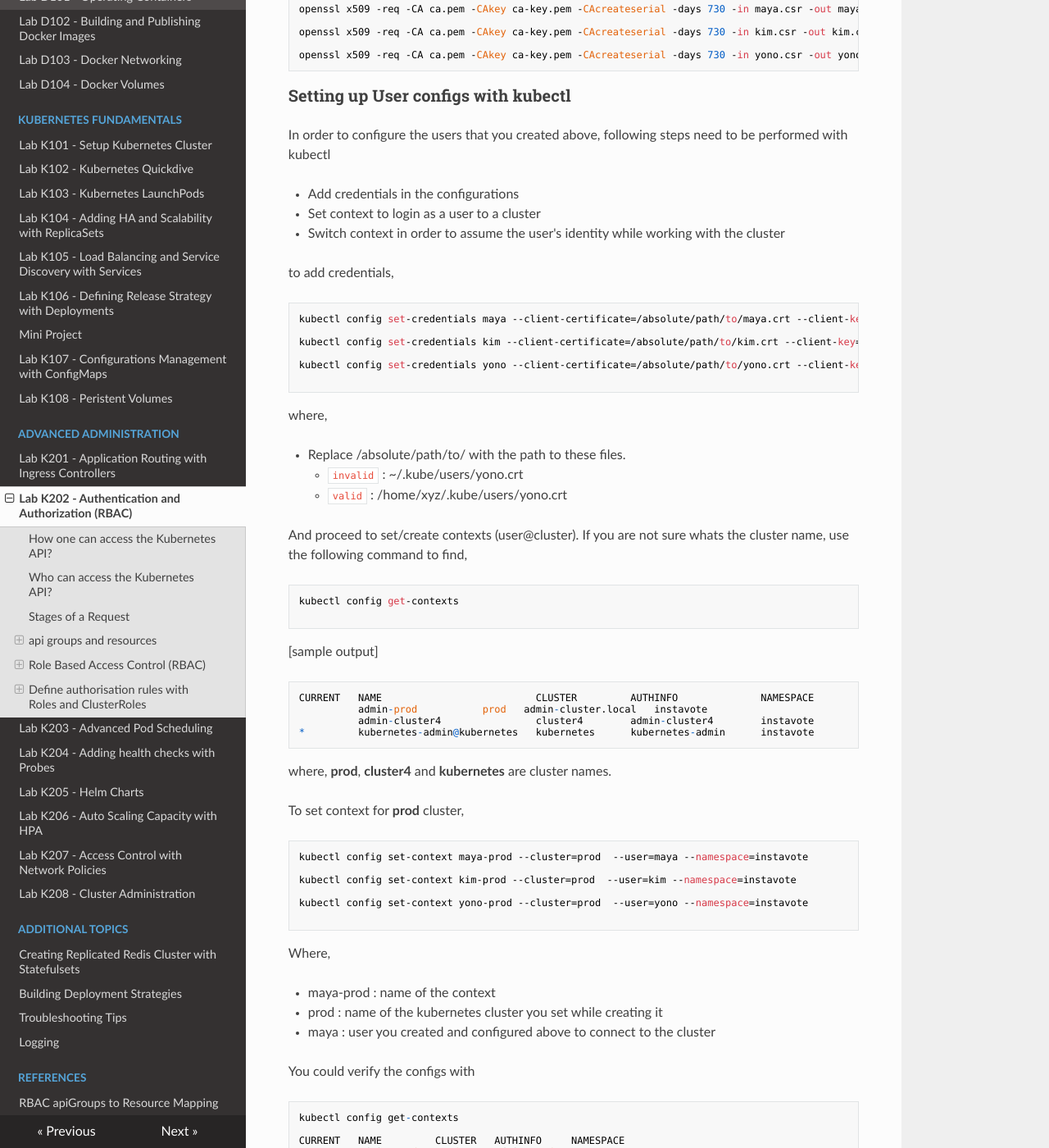
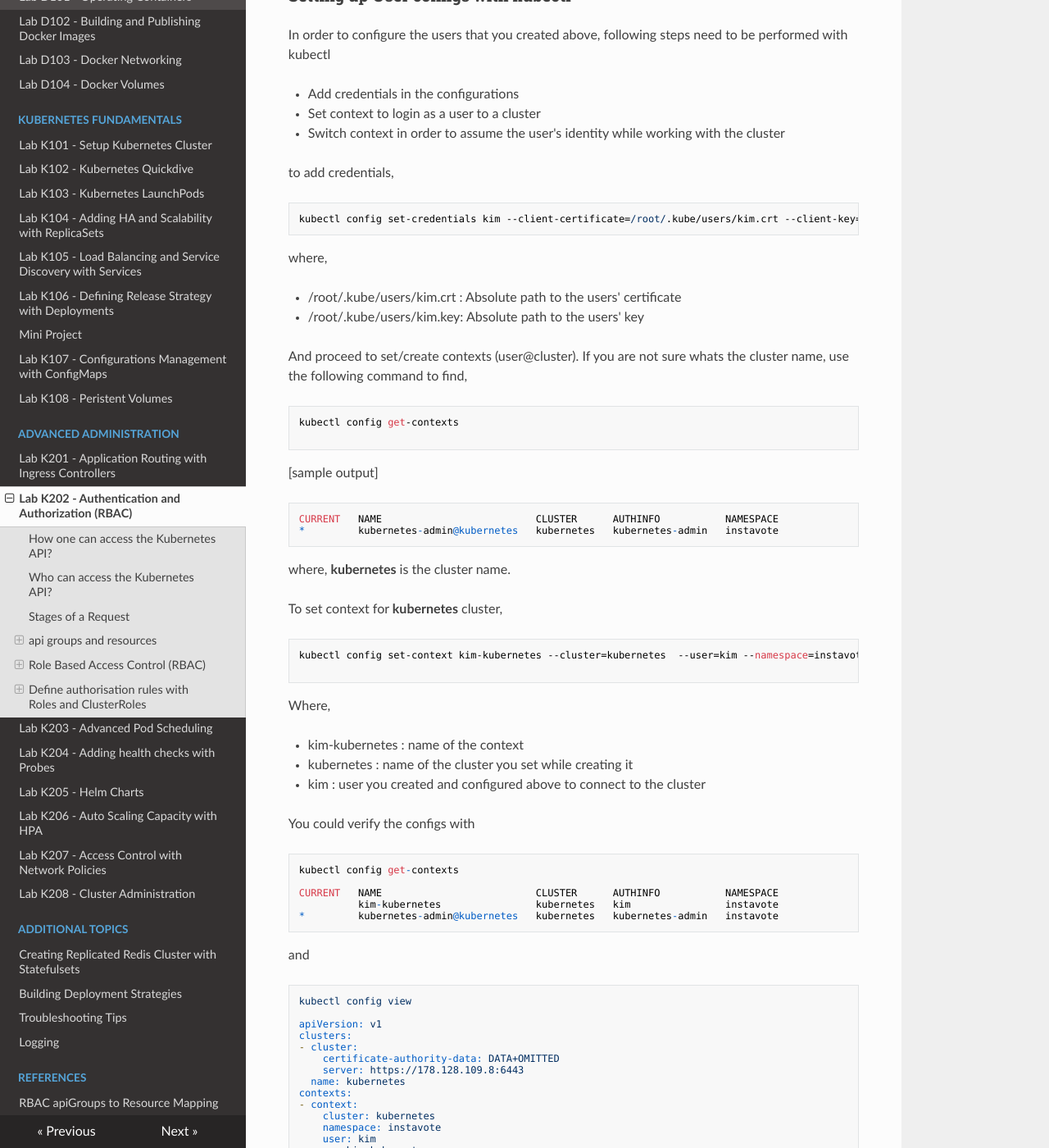
Before and after one commit to schoolofdevops/kubernetes-labguide, an MkDocs documentation site: the page built from chapters/configuring_authentication_and_authorization.md, in a window 1280 px wide and 1400 px high, scrolled down 3828 px. Shown: the whole window at 82% size. Built offline with MkDocs 1.6.1, drawn with Linux system fonts in a browser that asks for light colours; nearby versions of some CDN libraries; old or Windows-style settings are respelled for this version of MkDocs; some of the changed text lies outside the part shown.

Commit message:
updated rbac lab to create only one user, and tested it with kubeadm setup

````diff
--- a/chapters/configuring_authentication_and_authorization.md
+++ b/chapters/configuring_authentication_and_authorization.md
@@ -79,16 +79,14 @@ Generate the user's private key
 mkdir -p  ~/.kube/users
 cd ~/.kube/users
 
-openssl genrsa -out maya.key 2048
 openssl genrsa -out kim.key 2048
-openssl genrsa -out yono.key 2048
 
 ```
 
 [sample Output]
 
 ```
-openssl genrsa -out maya.key 2048
+openssl genrsa -out kim.key 2048
 Generating RSA private key, 2048 bit long modulus
 .............................................................+++
 .........................+++
@@ -105,9 +103,7 @@ Lets now create a **Certification Signing Request (CSR)** for each of the users.
 e.g.
 
 ```
-openssl req -new -key maya.key -out maya.csr -subj "/CN=maya/O=ops/O=example.org"
 openssl req -new -key kim.key -out kim.csr -subj "/CN=kim/O=dev/O=example.org"
-openssl req -new -key yono.key -out yono.csr -subj "/CN=yono/O=interns/O=example.org"
 
 ```
 
@@ -116,19 +112,18 @@ In order to be deemed authentic, these CSRs need to be signed by the **Certifica
   * Certificate : ca.crt (kubeadm) or ca.key (kubespray)
   * Pricate Key : ca.key (kubeadm) or ca-key.pem  (kubespray)
 
-You would typically find it at one of the following paths
+You would typically find it  the following paths
 
-  * /etc/kubernetes/pki (kubeadm)
-  * /etc/kubernetes/ssl (kubespray)
+  * /etc/kubernetes/pki
 
 To verify which one is your cert and which one is key, use the following command,
 
 ```
-$ file ca.pem
+$ file /etc/kubernetes/pki/ca.crt
 ca.pem: PEM certificate
 
 
-$ file ca-key.pem
+$ file /etc/kubernetes/pki/ca.key
 ca-key.pem: PEM RSA private key
 ```
 
@@ -146,11 +141,8 @@ In the example here, I have already downloaded **ca.pem** and **ca-key.pem** to
 Assuming all the files are in the same directory, sign the CSR as,
 
 ```
-openssl x509 -req -CA ca.pem -CAkey ca-key.pem -CAcreateserial -days 730 -in maya.csr -out maya.crt
+openssl x509 -req -CA /etc/kubernetes/pki/ca.crt -CAkey /etc/kubernetes/pki/ca.key -CAcreateserial -days 730 -in kim.csr -out kim.crt
 
-openssl x509 -req -CA ca.pem -CAkey ca-key.pem -CAcreateserial -days 730 -in kim.csr -out kim.crt
-
-openssl x509 -req -CA ca.pem -CAkey ca-key.pem -CAcreateserial -days 730 -in yono.csr -out yono.crt
 ```
 
 
@@ -167,19 +159,14 @@ In order to configure the users that you created above, following steps need to
 to add credentials,
 
 ```
-kubectl config set-credentials maya --client-certificate=/absolute/path/to/maya.crt --client-key=/absolute/path/to/maya.key
-
-kubectl config set-credentials kim --client-certificate=/absolute/path/to/kim.crt --client-key=~/.kube/users/kim.key
-
-kubectl config set-credentials yono --client-certificate=/absolute/path/to/yono.crt --client-key=~/.kube/users/yono.key
-
+kubectl config set-credentials kim --client-certificate=/root/.kube/users/kim.crt --client-key=/root/.kube/users/kim.key
 ```
 
 where,
 
-  * Replace /absolute/path/to/ with the path to these files.
-    * `invalid` :  ~/.kube/users/yono.crt
-    * `valid` :  /home/xyz/.kube/users/yono.crt
+  * /root/.kube/users/kim.crt : Absolute path to the users' certificate
+  * /root/.kube/users/kim.key: Absolute path to the users' key
+
 
 
 And proceed to set/create  contexts (user@cluster). If you are not sure whats the cluster name, use the following command to find,
@@ -191,30 +178,24 @@ kubectl config get-contexts
 [sample output]
 
 ```
-CURRENT   NAME                          CLUSTER         AUTHINFO              NAMESPACE
-          admin-prod           prod   admin-cluster.local   instavote
-          admin-cluster4                cluster4        admin-cluster4        instavote
-*         kubernetes-admin@kubernetes   kubernetes      kubernetes-admin      instavote
+CURRENT   NAME                          CLUSTER      AUTHINFO           NAMESPACE
+*         kubernetes-admin@kubernetes   kubernetes   kubernetes-admin   instavote
 ```
 
-where,  **prod**, **cluster4** and **kubernetes** are cluster names.
+where,  **kubernetes** is the  cluster name.
 
-To set context for **prod** cluster,
+To set context for **kubernetes** cluster,
 
 ```
-kubectl config set-context maya-prod --cluster=prod  --user=maya --namespace=instavote
-
-kubectl config set-context kim-prod --cluster=prod  --user=kim --namespace=instavote
-
-kubectl config set-context yono-prod --cluster=prod  --user=yono --namespace=instavote
+kubectl config set-context kim-kubernetes --cluster=kubernetes  --user=kim --namespace=instavote
 
 ```
 
 Where,
 
-  * maya-prod : name of the context
-  * prod  : name of the kubernetes cluster you set while creating it
-  * maya : user you created and configured above to connect to the cluster
+  * kim-kubernetes : name of the context
+  * kubernetes  : name of the  cluster you set while creating it
+  * kim : user you created and configured above to connect to the cluster
 
 
 You could verify the configs with
@@ -223,11 +204,9 @@ You could verify the configs with
 ```
 kubectl config get-contexts
 
-CURRENT   NAME         CLUSTER   AUTHINFO     NAMESPACE
-*         admin-prod   prod      admin-prod
-          kim-prod     prod      kim
-          maya-prod    prod      maya
-          yono-prod    prod      yono
+CURRENT   NAME                          CLUSTER      AUTHINFO           NAMESPACE
+          kim-kubernetes                kubernetes   kim                instavote
+*         kubernetes-admin@kubernetes   kubernetes   kubernetes-admin   instavote
 ```
 
 
@@ -240,55 +219,51 @@ kubectl config view
 apiVersion: v1
 clusters:
 - cluster:
-   certificate-authority-data: REDACTED
-   server: https://128.199.248.240:6443
- name: prod
+    certificate-authority-data: DATA+OMITTED
+    server: https://178.128.109.8:6443
+  name: kubernetes
 contexts:
 - context:
-   cluster: prod
-   user: admin-prod
- name: admin-prod
+    cluster: kubernetes
+    namespace: instavote
+    user: kim
+  name: kim-kubernetes
 - context:
-   cluster: prod
-   user: kim
- name: kim-prod
-- context:
-   cluster: prod
-   user: maya
- name: maya-prod
-- context:
-   cluster: prod
-   user: yono
- name: yono-prod
-current-context: admin-prod
+    cluster: kubernetes
+    namespace: instavote
+    user: kubernetes-admin
+  name: kubernetes-admin@kubernetes
+current-context: kubernetes-admin@kubernetes
 kind: Config
 preferences: {}
 users:
-- name: admin-prod
- user:
-   client-certificate-data: REDACTED
-   client-key-data: REDACTED
-- name: maya
- user:
-   client-certificate: users/~/.kube/users/maya.crt
-   client-key: users/~/.kube/users/maya.key
+- name: kim
+  user:
+    client-certificate: users/kim.crt
+    client-key: users/kim.key
+- name: kubernetes-admin
+  user:
+    client-certificate-data: REDACTED
+    client-key-data: REDACTED
 ```
 
+Where, you should see the configurations for the new user you created have been added.
 
 
-You could assume the identity of user **yono** and connect  to the **prod** cluster as,
+You could assume the identity of user **kim** and connect  to the **kubernetes** cluster as,
 
 ```
-kubectl config use-context yono-prod
+kubectl config use-context kim-kubernetes
 
 kubectl config get-contexts
 
-CURRENT   NAME         CLUSTER   AUTHINFO     NAMESPACE
-          admin-prod   prod      admin-prod
-          kim-prod     prod      kim
-          maya-prod    prod      maya
-*         yono-prod    prod      yono
+CURRENT   NAME                          CLUSTER      AUTHINFO           NAMESPACE
+*         kim-kubernetes                kubernetes   kim                instavote
+          kubernetes-admin@kubernetes   kubernetes   kubernetes-admin   instavote
 ```
+
+This time * appears on the line which lists context **kim-kubernetes** that you just created.
+
 
 And then try running any command as,
 
@@ -325,13 +300,19 @@ Whats the difference between Roles and ClusterRoles ??
 
 Lets say you want to provide read only access to **instavote**, a project specific namespace to all users in the **example.org**
 
-`file: interns-role.yaml`
+```
+kubectl config use-context kubernetes-admin@kubernetes
+cd projects/instavote/dev
+```
+
+`file: readonly-role.yaml`
+
 ```
 apiVersion: rbac.authorization.k8s.io/v1beta1
 kind: Role
 metadata:
   namespace: instavote
-  name: interns
+  name: readonly
 rules:
 - apiGroups: ["*"]
   resources: ["*"]
@@ -341,45 +322,44 @@ rules:
 In order to map it to all users in **example.org**, create a RoleBinding as
 
 
-`interns-rolebinding.yml`
+`file: readonly-rolebinding.yml`
 
 ```
 kind: RoleBinding
 apiVersion: rbac.authorization.k8s.io/v1
 metadata:
-  name: interns
+  name: readonly
   namespace: instavote
 subjects:
 - kind: Group
-  name: interns
+  name: dev
   apiGroup: rbac.authorization.k8s.io
 roleRef:
   kind: Role
-  name: interns
+  name: readonly
   apiGroup: rbac.authorization.k8s.io
 ```
 
 
 ```
-kubectl create -f interns-role.yml
-
-kubectl create -f interns-rolebinding.yml
+kubectl apply -f readonly-role.yaml
+kubectl apply -f readonly-rolebinding.yml
 ```
 
-To gt information about the objects created above,
+To get information about the objects created above,
 
 ```
-kubectl get roles -n instavote
 kubectl get roles,rolebindings -n instavote
 
-kubectl describe role interns
-kubectl describe rolebinding interns
+kubectl describe role readonly
+kubectl describe rolebinding readonly
 
 ```
 
 To validate the access,
 ```
-kubectl config use-context yono-prod
+kubectl config get-contexts
+kubectl config use-context kim-kubernetes
 kubectl get pods
 
 ```
@@ -387,7 +367,7 @@ kubectl get pods
 To switch back to admin,
 
 ```
-kubectl config use-context admin-prod
+kubectl config use-context kubernetes-admin@kubernetes
 
 ```
 
````
